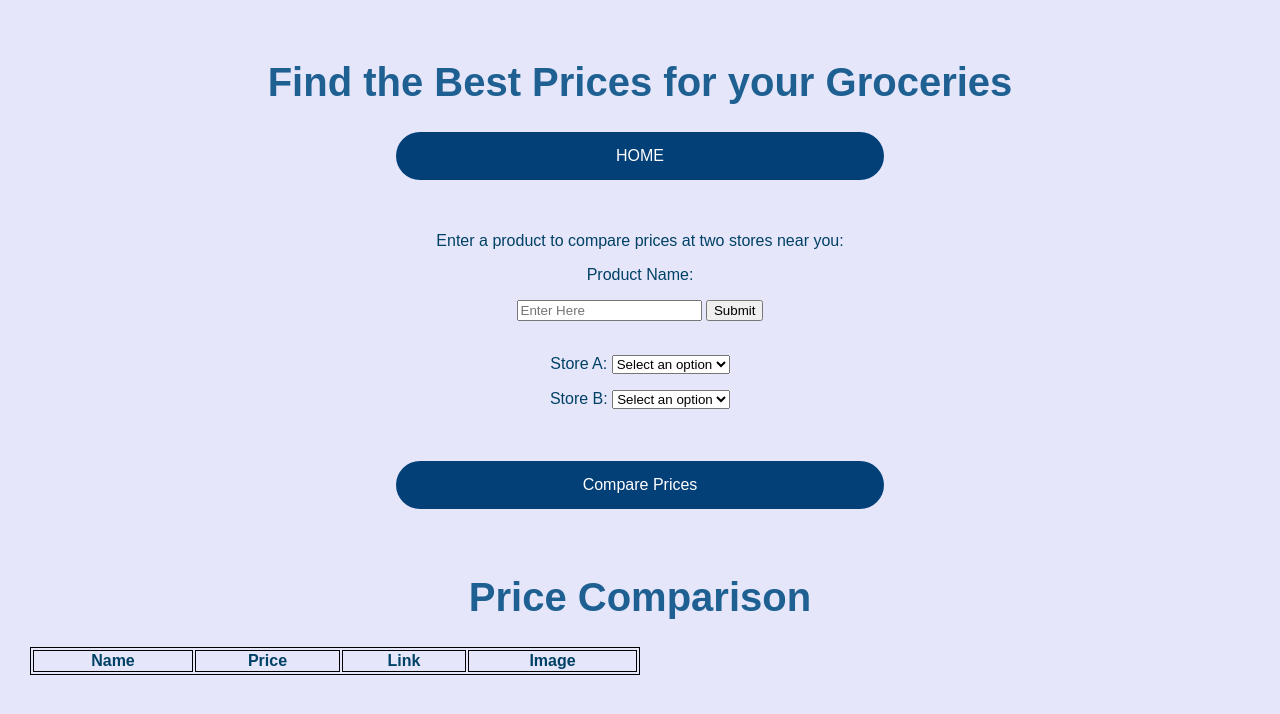
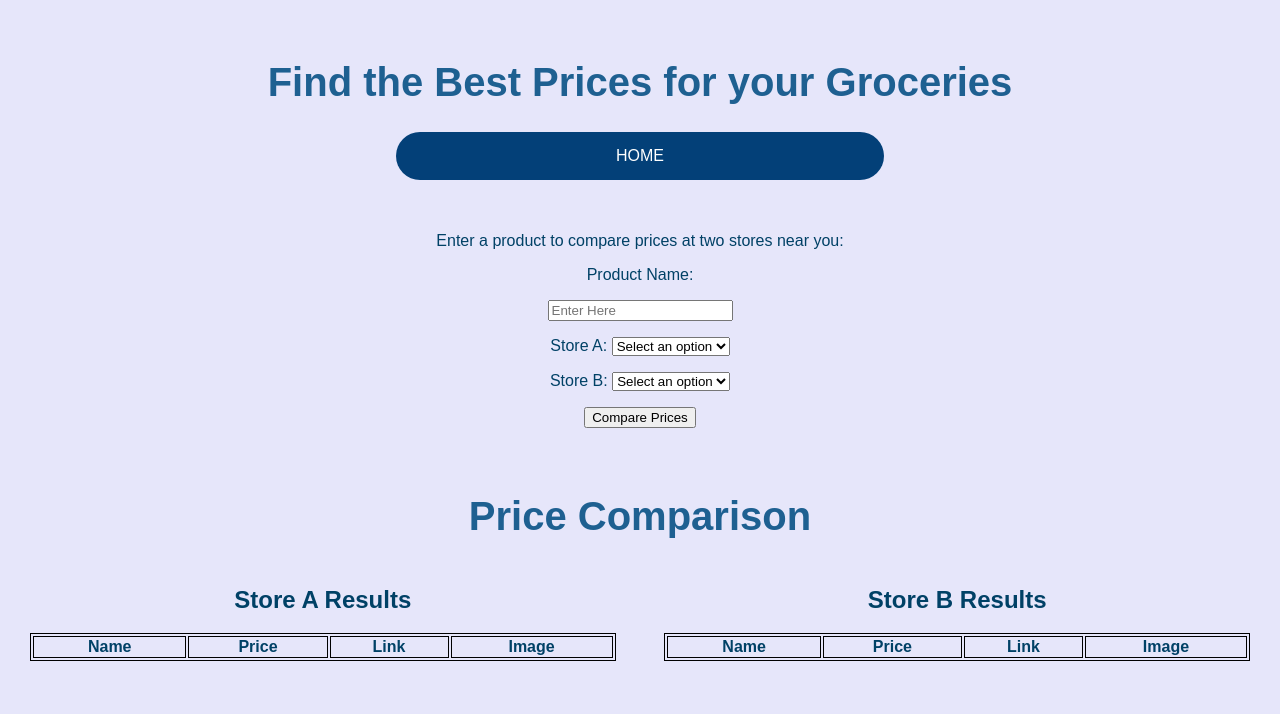
Before and after one commit to ivyisaplantt/Career-Launch, a Flask app: page /secondPage in a window 1280 px wide. Shown: the top 714 px of the page. Run offline with Flask 3, Linux system fonts and the light colour scheme; lists and menus that the app fills with data are empty.

Commit message:
added trader joes script + implementation for second page

```diff
--- a/app/app.py
+++ b/app/app.py
@@ -1,5 +1,6 @@
 from flask import Flask, render_template, request
-from lidls import scrape_product_info
+from lidls import lidl
+from traderjoes import traderjoes
 
 app = Flask(__name__)
 
@@ -12,8 +13,24 @@ def secondPage():
     result = ""
     if request.method == 'POST':
         user_input = request.form['user_input']
-        result = scrape_product_info(user_input)
-        return render_template('secondPage.html', result=result)
+        store_a = request.form['store_a']
+        store_b = request.form['store_b']
+
+        store_a_results = []
+        store_b_results = []
+
+        if store_a == 'traderjoes':
+            store_a_results = traderjoes(user_input)
+        elif store_a == 'lidl':
+            store_a_results = lidl(user_input)
+
+        if store_b == 'traderjoes':
+            store_b_results = traderjoes(user_input)
+        elif store_b == 'lidl':
+            store_b_results = lidl(user_input)
+        return render_template('secondPage.html',
+                               store_a_results=store_a_results,
+                               store_b_results=store_b_results)
     return render_template('secondPage.html')
 
 @app.route('/thirdPage')
--- a/app/templates/secondPage.html
+++ b/app/templates/secondPage.html
@@ -8,9 +8,7 @@
   <link rel="stylesheet" href="{{ url_for('static', filename='secondPage.css') }}">
   <script scr= "script.js"></script>
 </head>
-
 <body>
-
   <h1>Find the Best Prices for your Groceries</h1>
 
   <a href="{{ url_for('home') }}" style="text-decoration: none;">
@@ -26,42 +24,31 @@
 
   <form method="POST" action="{{ url_for('secondPage') }}">
     <input type="text" name="user_input" placeholder="Enter Here">
-    <input type="submit" value="Submit">
-  </form>
-
-  <br>
-
     <!-- Add CSS for the form, on secondPage.css-->
-  <form action="#" id="product-form" method="get">
-    <!-- Store A-->
     <p> Store A:
-      <select id="store-a">
+      <select name="store_a" id="store-a">
         <option value="0">Select an option</option>
-        <option value="1">Lidl</option>
-        <option value="2">Trader Joe's</option>
-        <option value="3">Whole Foods</option>
+        <option value="lidl">Lidl</option>
+        <option value="traderjoes">Trader Joe's</option>
+        <!-- <option value="3">Whole Foods</option>
         <option value="4">Shoppers</option>
-        <option value="5">Giant</option>
+        <option value="5">Giant</option> -->
       </select>
     </p>
-    <!-- Store B-->
+
     <p> Store B:
-      <select id="store-b">
+      <select name="store_b" id="store-b">
         <option value="0">Select an option</option>
-        <option value="1">Lidl</option>
-        <option value="2">Trader Joe's</option>
-        <option value="3">Whole Foods</option>
+        <option value="lidl">Lidl</option>
+        <option value="traderjoes">Trader Joe's</option>
+        <!-- <option value="3">Whole Foods</option>
         <option value="4">Shoppers</option>
-        <option value="5">Giant</option>
+        <option value="5">Giant</option> -->
       </select>
     </p>
+
+    <input type="submit" value="Compare Prices">
   </form>
-
-  <br>
-  <br>
-
-  <button type="button">Compare Prices</button>
-
   <br>
   <br>
 
@@ -76,15 +63,17 @@
       border: 1px solid black;
     }
   </style>
-
-  <table style="width: 50%;">
+  <div style="display: flex; justify-content: space-between;">
+    <div style="width: 48%;">
+      <h2>Store A Results</h2>
+      <table style="width: 100%;">
         <tr>
             <th>Name</th>
             <th>Price</th>
             <th>Link</th>
             <th>Image</th>
         </tr>
-    {% for item in result %}
+        {% for item in store_a_results %}
         <tr>
             <td>{{ item.name }}</td>
             <td>{{ item.price }}</td>
@@ -93,8 +82,27 @@
         </tr>
         {% endfor %}
       </table>
+    </div>
 
-
+    <div style="width: 48%;">
+      <h2>Store B Results</h2>
+      <table style="width: 100%;">
+        <tr>
+            <th>Name</th>
+            <th>Price</th>
+            <th>Link</th>
+            <th>Image</th>
+        </tr>
+        {% for item in store_b_results %}
+        <tr>
+            <td>{{ item.name }}</td>
+            <td>{{ item.price }}</td>
+            <td><a href="{{ item.link }}" target="_blank">Product Link</a></td>
+            <td>{% if item.image %}<img src="{{ item.image }}" alt="{{ item.name }}">{% else %}No Image{% endif %}</td>
+        </tr>
+        {% endfor %}
+      </table>
+    </div>
+  </div>
 </body>
-
 </html>
```
Also changed, not shown: app/lidls.py (+4 -6 lines), app/traderjoes.py (added, +75 -0 lines). Lines whose indentation alone changed are shown as unchanged.
